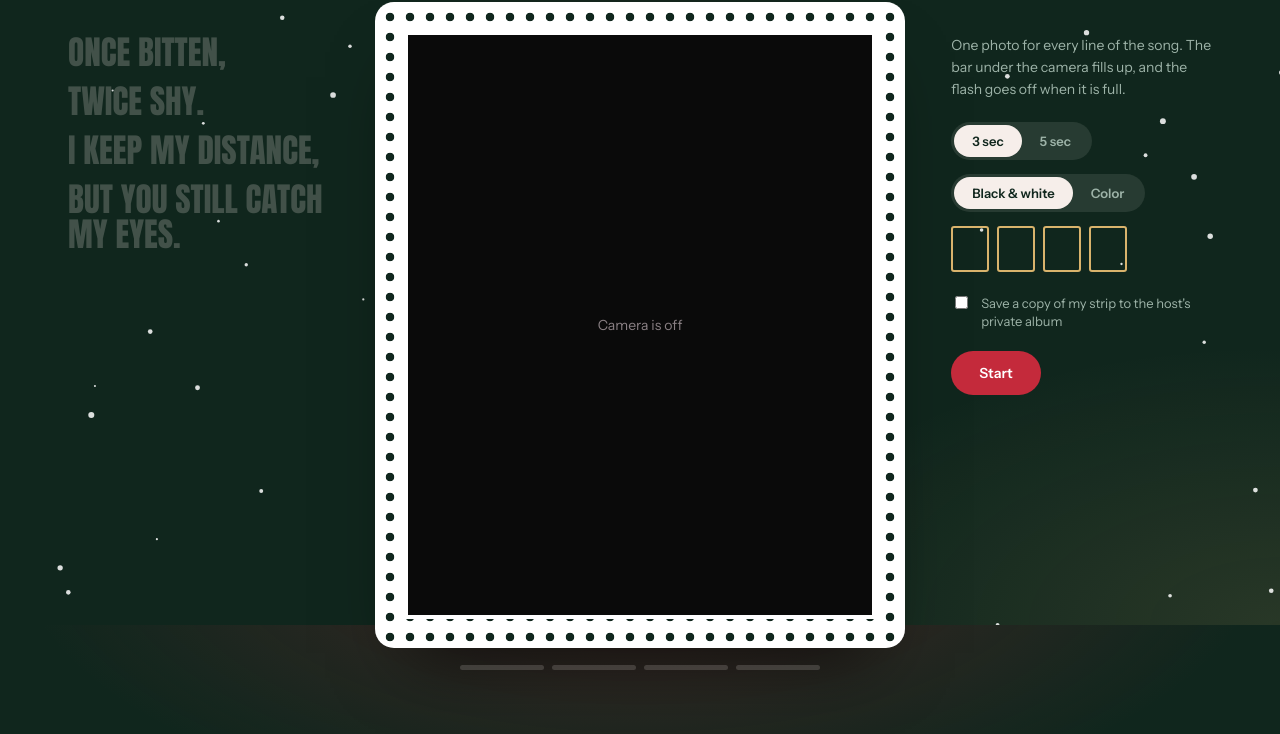
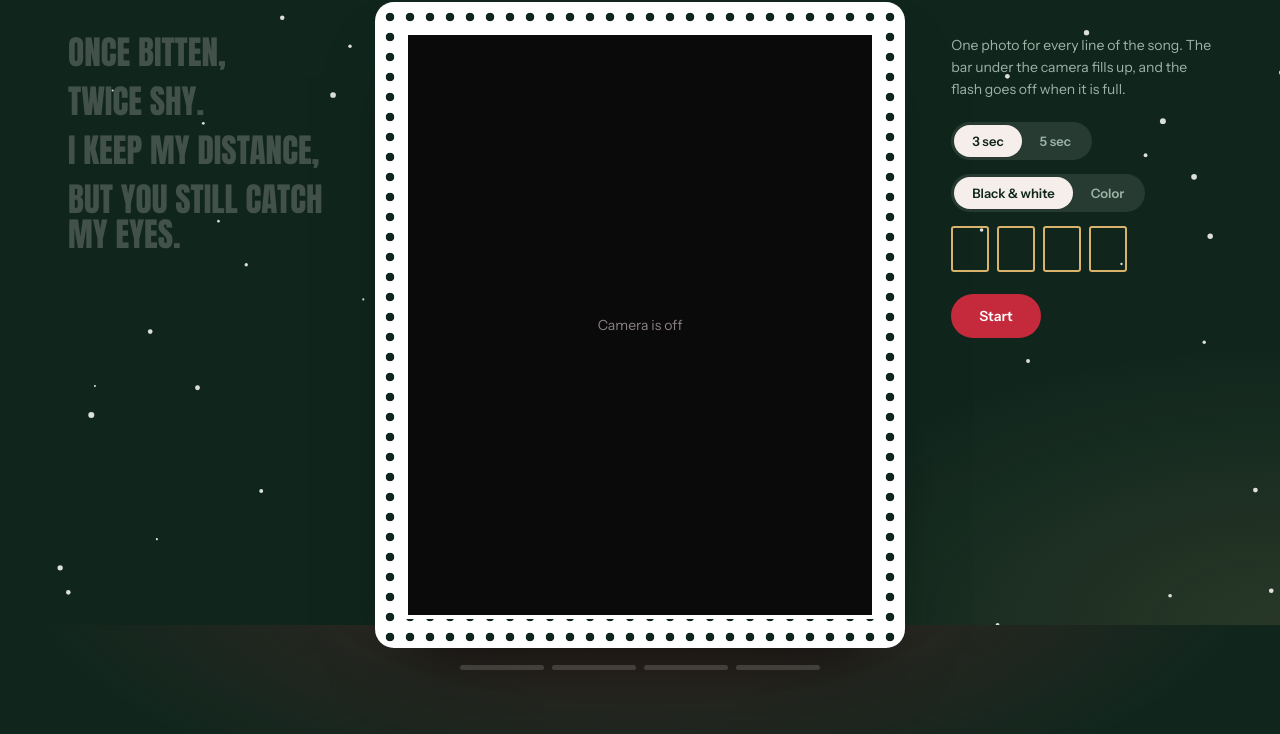
Before and after one commit to shivamvaid0411-source/last-christmas, a plain HTML site: page public/index.html in a window 1280 px wide. Shown: the part 175-909 px from the top of the page. Drawn offline with Linux system fonts and the light colour scheme.

Commit message:
title fix

```diff
--- a/public/index.html
+++ b/public/index.html
@@ -71,11 +71,6 @@
         <li></li><li></li><li></li><li></li>
       </ol>
 
-      <label class="consent" id="consentRow" hidden>
-        <input type="checkbox" id="consent">
-        <span>Save a copy of my strip to the host's private album</span>
-      </label>
-
       <div class="actions">
         <button class="btn" id="startBtn" type="button">Start</button>
         <button class="btn" id="dlStrip" type="button" hidden>Download strip PNG</button>
```
